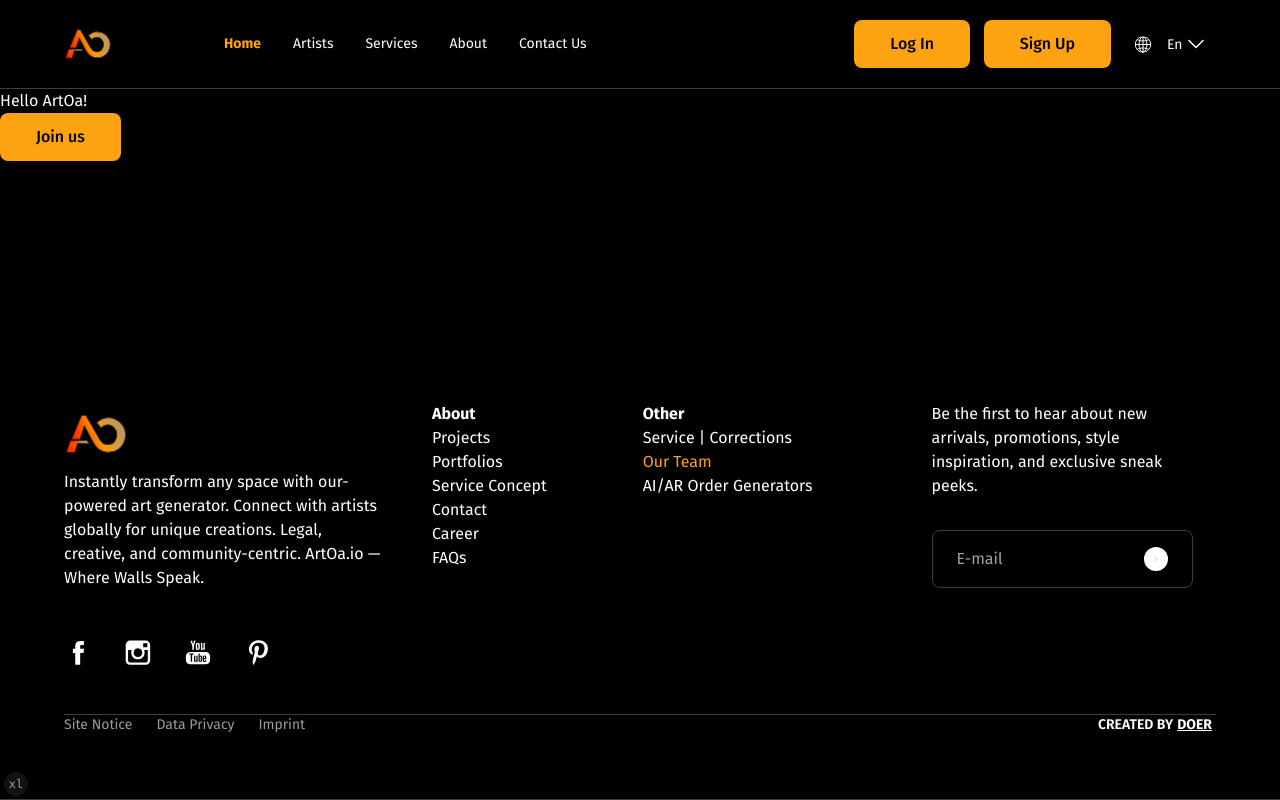
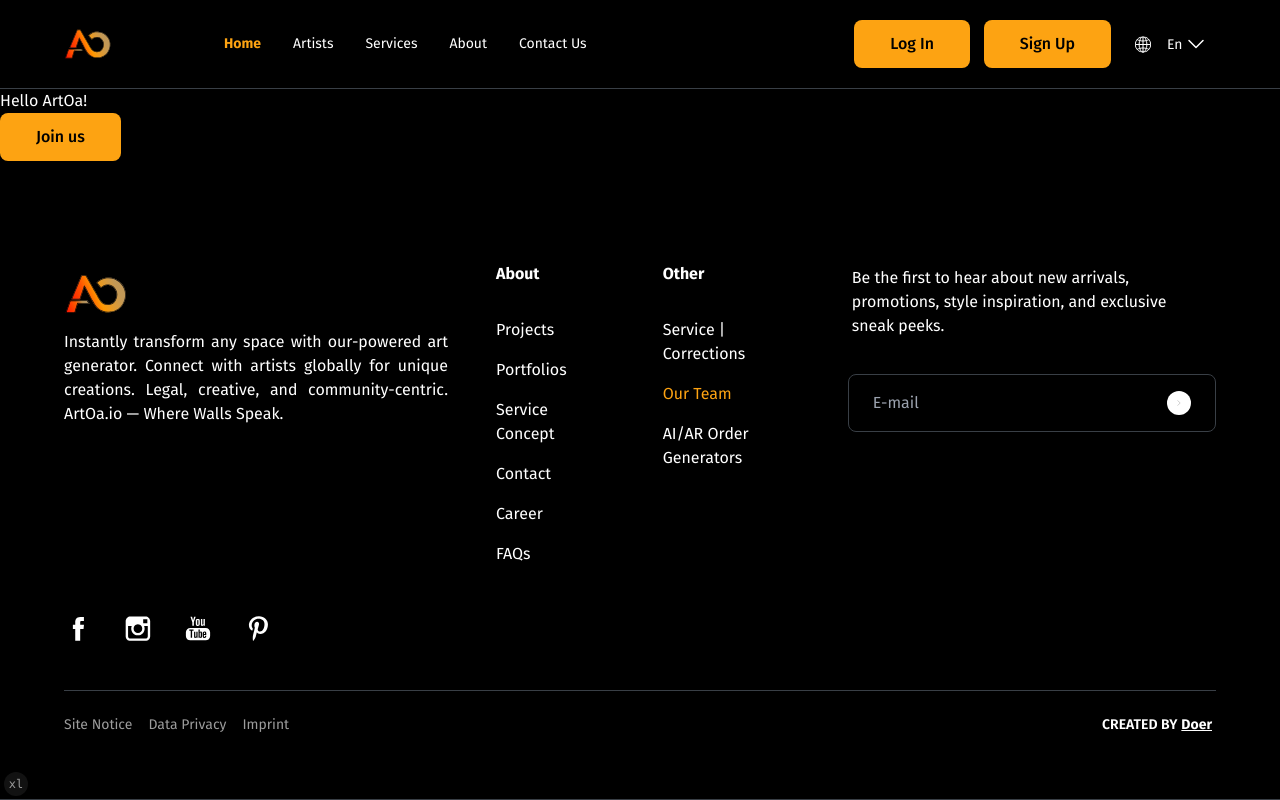
Before and after one commit to chubinaaa/artoa-FE, a Next.js app: page / in a window 1280 px wide. Built offline with nearby package versions, Linux system fonts and the light colour scheme.

Commit message:
Resolve Problems Update Last version

```diff
--- a/src/components/footer/links.tsx
+++ b/src/components/footer/links.tsx
@@ -2,7 +2,7 @@ import Link from "next/link";
 
 interface FooterLink {
   label: string;
-  url: string;
+  href: string;
   className?: string;
   ariaLabel?: string;
 }
@@ -16,26 +16,26 @@ const footerLinks: FooterSection[] = [
   {
     label: "about",
     links: [
-      { label: "Projects", url: "projects", ariaLabel: "View our projects" },
+      { label: "Projects", href: "projects", ariaLabel: "View our projects" },
       {
         label: "Portfolios",
-        url: "portfolios",
+        href: "portfolios",
         ariaLabel: "Explore our portfolios",
       },
       {
         label: "Service Concept",
-        url: "service-concept",
+        href: "service-concept",
         ariaLabel: "Learn about our service concept",
       },
-      { label: "Contact", url: "contact", ariaLabel: "Get in touch with us" },
+      { label: "Contact", href: "contact", ariaLabel: "Get in touch with us" },
       {
         label: "Career",
-        url: "career",
+        href: "career",
         ariaLabel: "Discover career opportunities",
       },
       {
         label: "FAQs",
-        url: "faqs",
+        href: "faqs",
         ariaLabel: "Read frequently asked questions",
       },
     ],
@@ -45,18 +45,18 @@ const footerLinks: FooterSection[] = [
     links: [
       {
         label: "Service | Corrections",
-        url: "service-corrections",
+        href: "service-corrections",
         ariaLabel: "Learn more about our correction services",
       },
       {
         label: "Our Team",
-        url: "our-team",
+        href: "our-team",
         className: "text-primary",
         ariaLabel: "Meet our team",
       },
       {
         label: "AI/AR Order Generators",
-        url: "ai-ar-order-generators",
+        href: "ai-ar-order-generators",
         ariaLabel: "Explore AI and AR order generators",
       },
     ],
@@ -66,17 +66,17 @@ const footerLinks: FooterSection[] = [
     links: [
       {
         label: "Site Notice",
-        url: "site-notice",
+        href: "site-notice",
         ariaLabel: "View our site notice",
       },
       {
         label: "Data Privacy",
-        url: "data-privacy",
+        href: "data-privacy",
         ariaLabel: "Read our data privacy policy",
       },
       {
         label: "Imprint",
-        url: "imprint",
+        href: "imprint",
         ariaLabel: "See our imprint information",
       },
     ],
@@ -93,17 +93,17 @@ export function FooterLinks({ label }: FooterLinksProps) {
   if (!section) return null;
 
   return (
-    <div>
+    <div className="flex flex-col gap-8">
       {section.label != "bottom" && (
         <h4 className="font-bold capitalize">{section.label}</h4>
       )}
       <ul
-        className={`${section.label === "bottom" ? "flex flex-row gap-6" : ""}`}
+        className={`flex gap-4 ${section.label === "bottom" ? "flex-row" : "flex-col"}`}
       >
         {section.links.map((link) => (
-          <li key={link.label} className="gap-8 hover:underline">
+          <li key={link.label} className="hover:underline">
             <Link
-              href={link.url}
+              href={link.href}
               className={link.className}
               aria-label={link.ariaLabel}
             >
--- a/src/components/footer/public-footer.tsx
+++ b/src/components/footer/public-footer.tsx
@@ -4,14 +4,13 @@ import { Subscribe } from "./subscribe";
 import { SocialIcons } from "./social-icons";
 import { FooterLinks } from "./links";
 import Link from "next/link";
-
 export function PublicFooter() {
   return (
     <footer className="flex flex-col gap-12 border-b border-border bg-background p-16 text-foreground">
       {/* Top Section */}
       <div className="flex flex-col gap-8 sm:flex-row sm:justify-center md:justify-between lg:gap-12">
-        <div className="ms:w-max flex max-w-xs flex-col gap-1">
-          <Icons.logo className="size-16" />
+        <div className="ms:w-max flex max-w-sm flex-col gap-1 text-justify">
+          <Icons.logo className="size-16" aria-label="Artoa Logo" />
           <FooterDescription />
         </div>
         <div className="flex flex-col justify-between gap-8 md:flex-row md:gap-24">
@@ -24,18 +23,16 @@ export function PublicFooter() {
         <SocialIcons />
       </div>
       {/* Bottom Section */}
-      <div className="flex flex-row items-center justify-between gap-5 border-t border-border">
+      <div className="flex flex-row items-center justify-between gap-5 border-t border-border pt-6">
         <div className="flex justify-between gap-4 text-sm text-secondary-foreground">
           <FooterLinks label="bottom" />
         </div>
         <div className="text-sm font-semibold">
           CREATED BY
-          <Link
-            href="https://www.linkedin.com/company/iamdoer"
-            className="m-1 cursor-pointer font-bold underline"
-          >
-            DOER
-          </Link>
+          <span className="cursor-pointer p-1 font-bold underline">
+            <Link href={"https://www.linkedin.com/company/iamdoer"} />
+            Doer
+          </span>
         </div>
       </div>
     </footer>
--- a/src/components/footer/subscribe.tsx
+++ b/src/components/footer/subscribe.tsx
@@ -2,16 +2,16 @@ import { Icons } from "../icons";
 
 export function Subscribe() {
   return (
-    <div className="mx-auto flex flex-col items-start gap-8 bg-inherit lg:w-1/3">
-      <p className="text-left text-foreground">
+    <div className="flex max-w-sm flex-col gap-8 bg-inherit">
+      <p className="p-1 text-foreground">
         Be the first to hear about new arrivals, promotions, style inspiration,
         and exclusive sneak peeks.
       </p>
-      <form className="flex w-full max-w-md items-center gap-4 rounded-lg border border-solid px-6 py-4">
+      <form className="flex max-w-sm items-center gap-4 rounded-lg border border-solid px-6 py-4">
         <input
           type="email"
           placeholder="E-mail"
-          className="w-full bg-inherit outline-none max-sm:w-max"
+          className="w-full justify-between bg-inherit outline-none max-sm:w-max"
           aria-label="Email Address"
         />
         <button
@@ -19,7 +19,7 @@ export function Subscribe() {
           className="flex size-6 items-center gap-2.5 rounded-xl bg-foreground p-2"
           aria-label="Subscribe"
         >
-          <Icons.arrowRight className="text-secondary-foreground" />
+          <Icons.arrowRight className="size-6 text-secondary-foreground" />
         </button>
       </form>
     </div>
```
